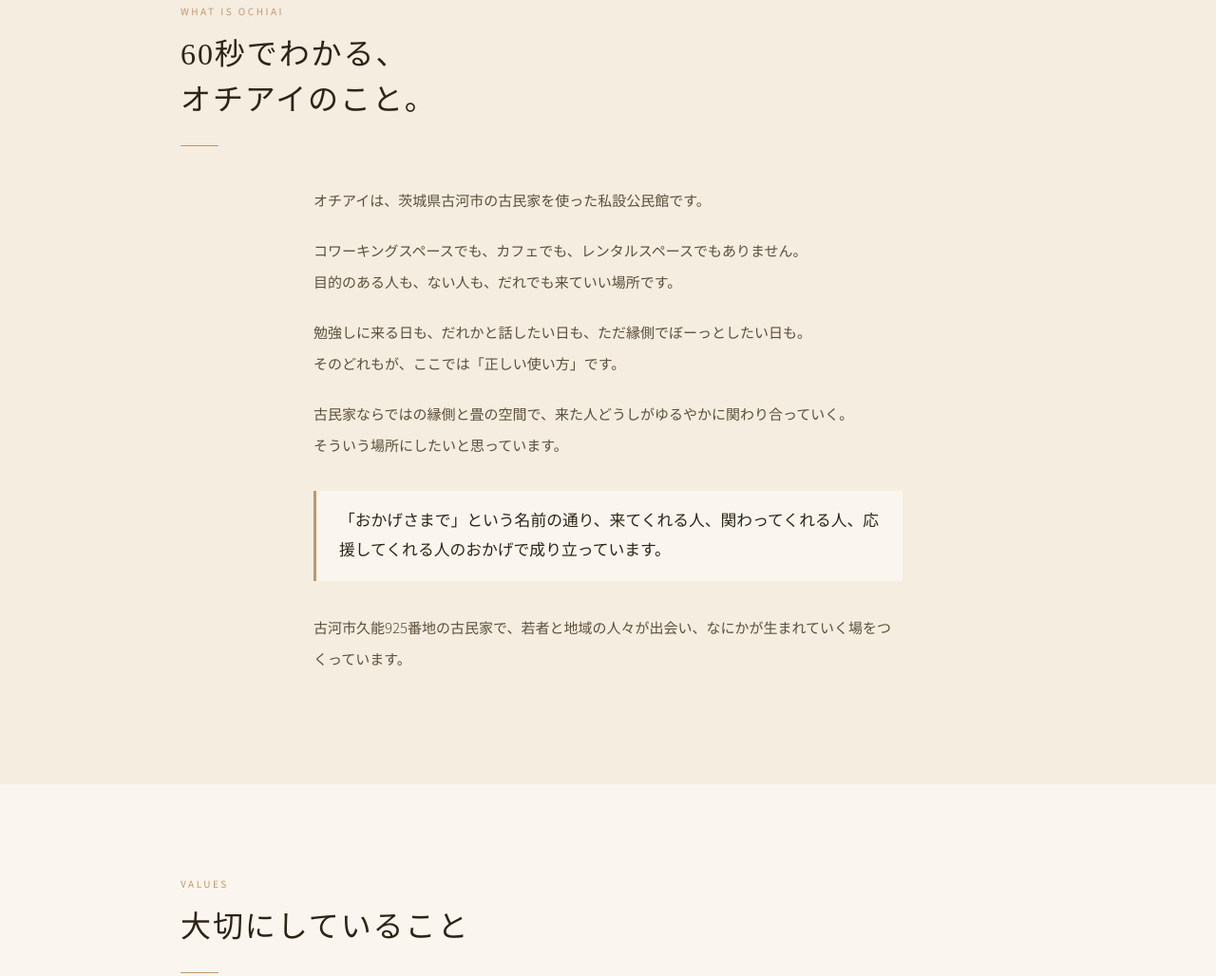
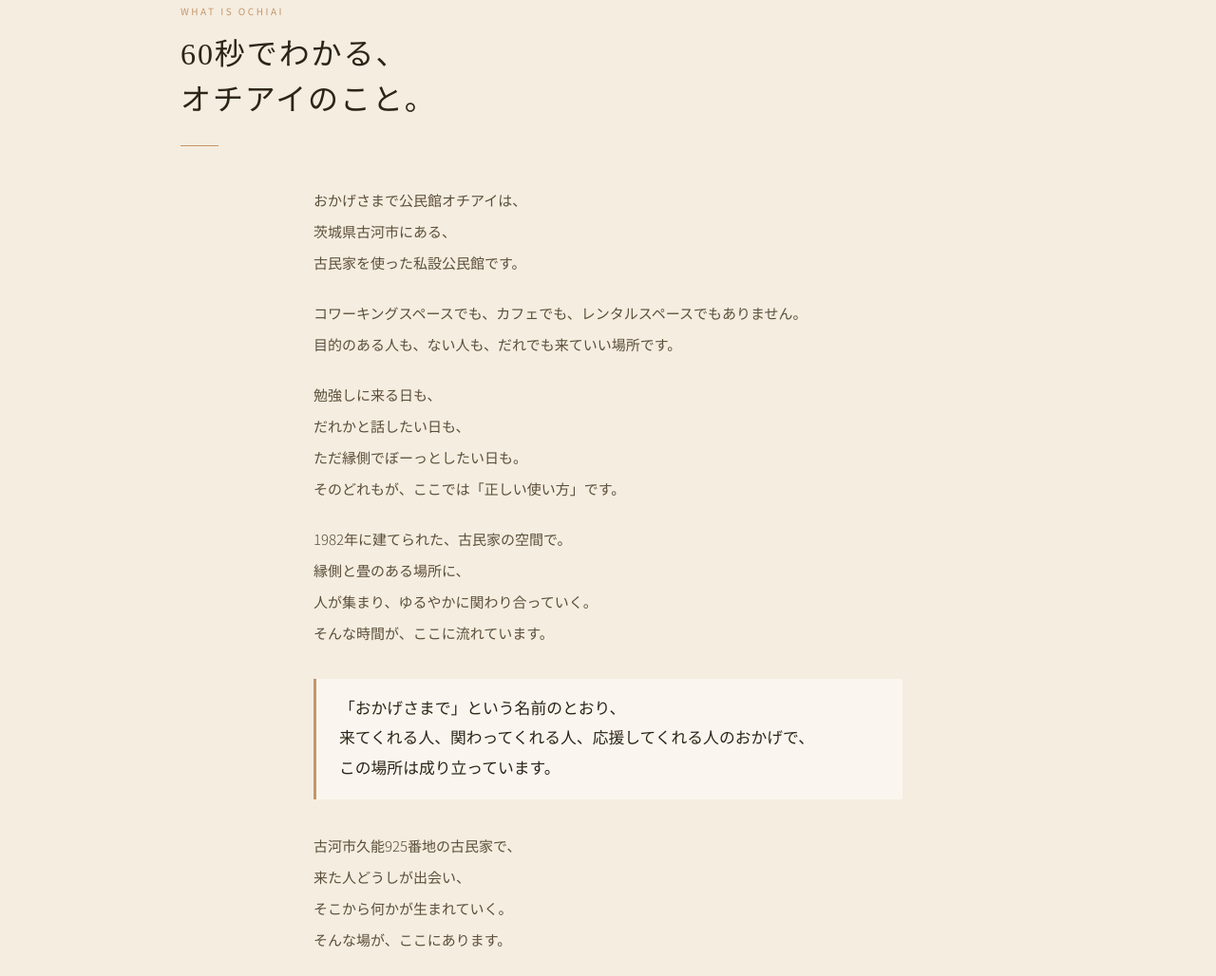
Before and after one commit to ochiai0515/ochiai-site, a plain HTML site: page index.html in a window 1280 px wide. Shown: the part 962-1990 px from the top of the page at 95% size. Drawn offline with Linux system fonts and the light colour scheme.

Commit message:
aboutセクション本文を更新

```diff
--- a/index.html
+++ b/index.html
@@ -1166,12 +1166,12 @@
       <div class="divider"></div>
     </div>
     <div class="intro-body fade-in">
-      <p>オチアイは、茨城県古河市の古民家を使った私設公民館です。</p>
+      <p>おかげさまで公民館オチアイは、<br>茨城県古河市にある、<br>古民家を使った私設公民館です。</p>
       <p>コワーキングスペースでも、カフェでも、レンタルスペースでもありません。<br>目的のある人も、ない人も、だれでも来ていい場所です。</p>
-      <p>勉強しに来る日も、だれかと話したい日も、ただ縁側でぼーっとしたい日も。<br>そのどれもが、ここでは「正しい使い方」です。</p>
-      <p>古民家ならではの縁側と畳の空間で、来た人どうしがゆるやかに関わり合っていく。<br>そういう場所にしたいと思っています。</p>
-      <blockquote class="text-highlight">「おかげさまで」という名前の通り、来てくれる人、関わってくれる人、応援してくれる人のおかげで成り立っています。</blockquote>
-      <p>古河市久能925番地の古民家で、若者と地域の人々が出会い、なにかが生まれていく場をつくっています。</p>
+      <p>勉強しに来る日も、<br>だれかと話したい日も、<br>ただ縁側でぼーっとしたい日も。<br>そのどれもが、ここでは「正しい使い方」です。</p>
+      <p>1982年に建てられた、古民家の空間で。<br>縁側と畳のある場所に、<br>人が集まり、ゆるやかに関わり合っていく。<br>そんな時間が、ここに流れています。</p>
+      <blockquote class="text-highlight">「おかげさまで」という名前のとおり、<br>来てくれる人、関わってくれる人、応援してくれる人のおかげで、<br>この場所は成り立っています。</blockquote>
+      <p>古河市久能925番地の古民家で、<br>来た人どうしが出会い、<br>そこから何かが生まれていく。<br>そんな場が、ここにあります。</p>
     </div>
   </div>
 </section>
```
